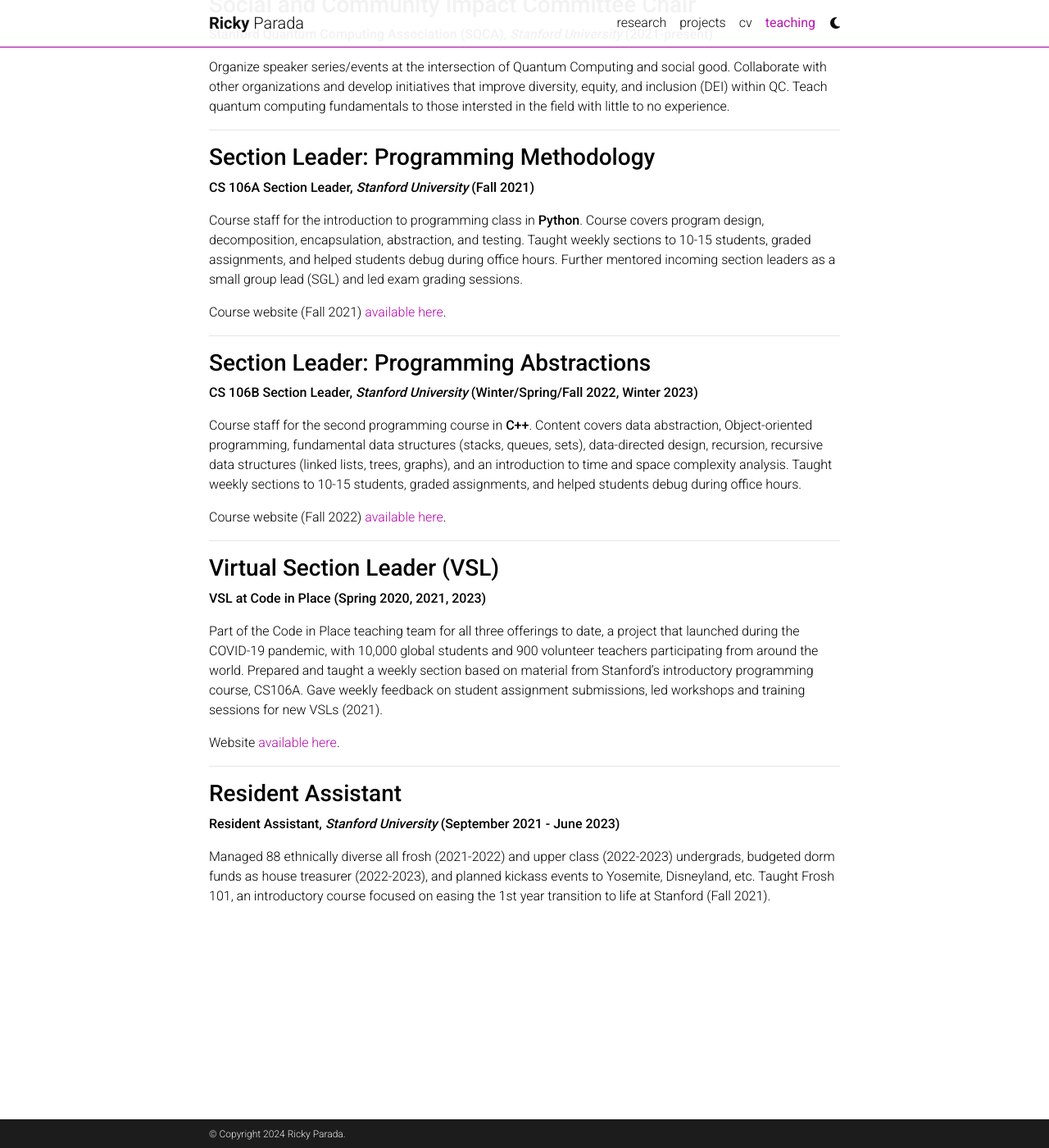
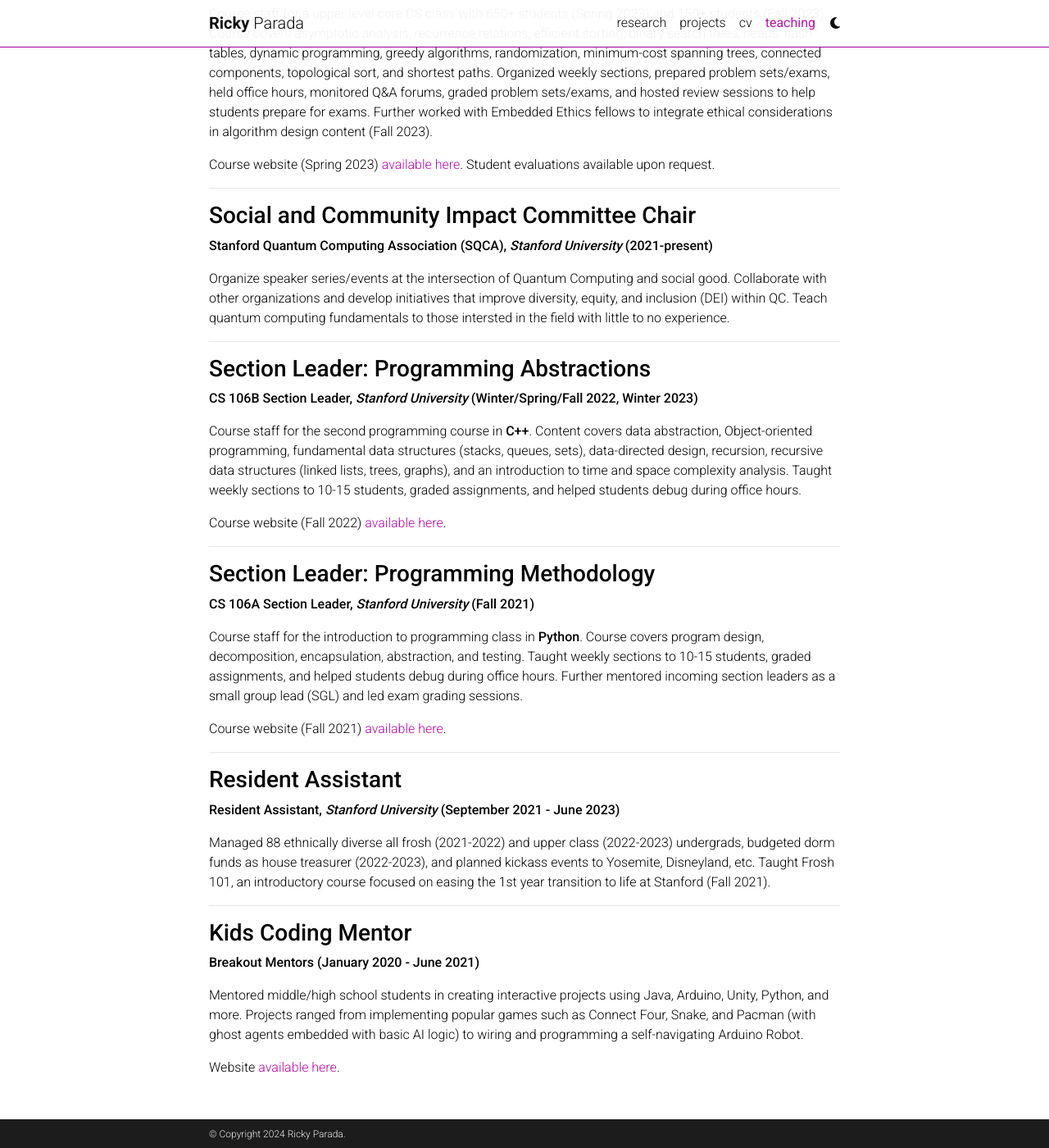
Before and after one commit to rickyparada/rickyparada.github.io, a Jekyll site: the page built from _pages/teaching.md, in a window 1280 px wide and 1400 px high, scrolled down 548 px. Shown: the whole window at 82% size. Built offline with Jekyll 4.4.1, drawn with Linux system fonts in a browser that asks for light colours; comment, search, counter and statistics services are not loaded; a style sheet for code colours, icons or effects is not loaded; some of the changed text lies outside the part shown.

Commit message:
Added Breakout Mentors teaching

```diff
--- a/_pages/teaching.md
+++ b/_pages/teaching.md
@@ -6,6 +6,14 @@
 nav_order: 6
 description: teaching roles in any capacity
 ---
+
+### **Head TA; Section Leader (SL)**
+
+**Head TA, SL at Code in Place (Spring 2020, 2021, 2023, 2024)**
+
+Part of the Code in Place teaching team for all four offerings to date, a project that launched during the COVID-19 pandemic, with 10,000 global students and 900 volunteer teachers participating from around the world. Prepared and taught a weekly section based on material from Stanford’s introductory programming course, CS106A. Gave weekly feedback on student assignment submissions, led workshops and training sessions for new SLs (2021). Hired, onboarded, and held office hours for SLs as Head TA (2024).
+
+Website [available here](https://codeinplace.stanford.edu/){:target="_blank"}.
 
 ### **Course Assistant: Design and Analysis of Algorithms**
 
@@ -35,28 +53,18 @@
 
 ---
 
-### **Section Leader: Programming Abstractions**
-
-**CS 106B Section Leader, *Stanford University* (Winter/Spring/Fall 2022, Winter 2023)**
-
-Course staff for the second programming course in **C++**. Content covers data abstraction, Object-oriented programming, fundamental data structures (stacks, queues, sets), data-directed design, recursion, recursive data structures (linked lists, trees, graphs), and an introduction to time and space complexity analysis. Taught weekly sections to 10-15 students, graded assignments, and helped students debug during office hours.
-
-Course website (Fall 2022) [available here](https://web.stanford.edu/class/archive/cs/cs106b/cs106b.1232/){:target="_blank"}.
-
----
-
-### **Virtual Section Leader (VSL)**
-
-**VSL at Code in Place (Spring 2020, 2021, 2023)**
-
-Part of the Code in Place teaching team for all three offerings to date, a project that launched during the COVID-19 pandemic, with 10,000 global students and 900 volunteer teachers participating from around the world. Prepared and taught a weekly section based on material from Stanford’s introductory programming course, CS106A. Gave weekly feedback on student assignment submissions, led workshops and training sessions for new VSLs (2021).
-
-Website [available here](https://codeinplace.stanford.edu/){:target="_blank"}.
-
----
-
 ### **Resident Assistant**
 
 **Resident Assistant, *Stanford University* (September 2021 - June 2023)**
 
 Managed 88 ethnically diverse all frosh (2021-2022) and upper class (2022-2023) undergrads, budgeted dorm funds as house treasurer (2022-2023), and planned kickass events to Yosemite, Disneyland, etc. Taught Frosh 101, an introductory course focused on easing the 1st year transition to life at Stanford (Fall 2021).
+
+---
+
+### **Kids Coding Mentor**
+
+**Breakout Mentors (January 2020 - June 2021)**
+
+Mentored middle/high school students in creating interactive projects using Java, Arduino, Unity, Python, and more. Projects ranged from implementing popular games such as Connect Four, Snake, and Pacman (with ghost agents embedded with basic AI logic) to wiring and programming a self-navigating Arduino Robot.
+
+Website [available here](https://breakoutmentors.com/){:target="_blank"}.
```
Also changed, not shown: other parts of _pages/teaching.md (+10 -0 lines), _pages/research.md (+1 -1 lines).
